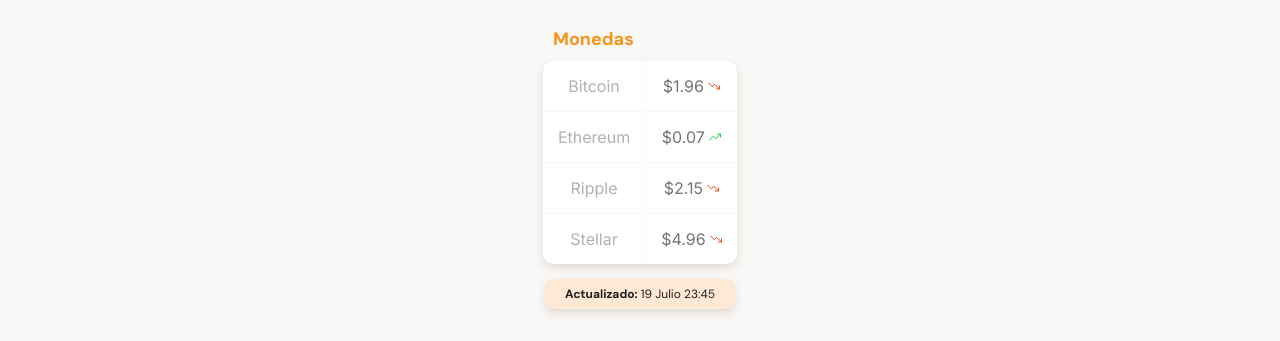
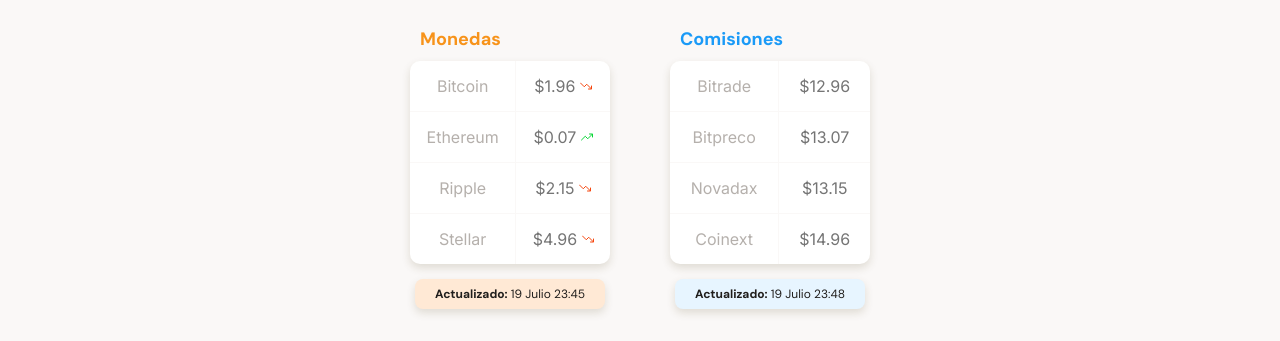
Before and after one commit to AlanKev117/mobile-first, a plain HTML site: page index.html in a window 1280 px wide. Shown: the part 739-1080 px from the top of the page. Drawn offline with Linux system fonts and the light colour scheme.

Commit message:
Finished project

```diff
--- a/index.html
+++ b/index.html
@@ -9,7 +9,9 @@
         href="https://fonts.googleapis.com/css2?family=DM+Sans:wght@400;500;700&family=Inter:wght@400;500;700&display=swap"
         rel="stylesheet">
     <link rel="stylesheet" href="styles/main.css">
-    <link rel="stylesheet" href="styles/table.css">
+    <link rel="stylesheet" href="styles/main-table.css">
+    <link rel="stylesheet" href="styles/commissions-table.css">
+    <link rel="stylesheet" href="styles/tablet.css" media="(min-width: 930px)">
 </head>
 
 <body>
@@ -30,6 +32,8 @@
                     Traemos información real de las casas de cambio y las monedas más importantes del mundo.
                 </p>
             </div>
+            <div class="main-exchange__tables">
+                <div class="table-wrapper">
                     <table class="main-exchange__table">
                         <thead>
                             <caption>Monedas</caption>
@@ -56,6 +60,36 @@
                     <div class="main-exchange__status">
                         <p><b>Actualizado:</b> 19 Julio 23:45</p>
                     </div>
+                </div>
+                <div class="table-wrapper">
+                    <table class="commissions__table">
+                        <thead>
+                            <caption>Comisiones</caption>
+                        </thead>
+                        <tbody>
+                            <tr>
+                                <td class="currency-name">Bitrade</td>
+                                <td class="currency-value">$12.96</td>
+                            </tr>
+                            <tr>
+                                <td class="currency-name">Bitpreco</td>
+                                <td class="currency-value">$13.07</td>
+                            </tr>
+                            <tr>
+                                <td class="currency-name">Novadax</td>
+                                <td class="currency-value">$13.15</td>
+                            </tr>
+                            <tr>
+                                <td class="currency-name">Coinext</td>
+                                <td class="currency-value">$14.96</td>
+                            </tr>
+                        </tbody>
+                    </table>
+                    <div class="commissions__status">
+                        <p><b>Actualizado:</b> 19 Julio 23:48</p>
+                    </div>
+                </div>
+
         </section>
         <section class="features">
             <span class="features__logo"></span>
--- /dev/null
+++ b/styles/commissions-table.css
@@ -0,0 +1,73 @@
+.commissions__table {
+    background-color: var(--just-white);
+    margin: 0 auto;
+    border-style: hidden;
+    border-collapse: collapse;
+
+    border-radius: 10px;
+    box-shadow: 0px 4px 8px rgba(89, 73, 30, 0.16);
+    font-family: "Inter", "sans-serif";
+    font-size: 1.6rem;
+    color: rgba(181, 176, 172, 1);
+}
+
+.commissions__table caption {
+    text-align: left;
+    margin-left: 10px;
+    margin-bottom: 10px;
+
+    color: var(--secondary-blue);
+    font-family: "DM Sans", "sans-serif";
+    font-size: 1.8rem;
+    font-weight: bold;
+}
+
+.commissions__table td {
+    padding: 15px;
+    border: 1px solid var(--off-white);
+}
+
+.commissions__table .currency-value {
+    color: rgba(117, 117, 117, 1)
+}
+
+.trend--rise {
+    display: inline-block;
+    width: 12px;
+    height: 12px;
+
+    background-image: url("../assets/icons/trending_up.svg");
+    background-size: cover;
+    background-position: center;
+    background-repeat: no-repeat;
+}
+
+.trend--fall {
+    display: inline-block;
+    width: 12px;
+    height: 12px;
+
+    background-image: url("../assets/icons/trending_down.svg");
+    background-size: cover;
+    background-position: center;
+    background-repeat: no-repeat;
+}
+
+.commissions__status {
+    width: 190px;
+    height: 30px;
+    margin: 0 auto;
+    margin-top: 15px;
+    padding: 8px;
+
+    background-color: var(--soft-blue);
+    border-radius: 8px;
+    box-shadow: 0px 4px 8px rgba(89, 73, 30, 0.16);
+}
+
+.commissions__status p {
+    font-size: 1.2rem;
+    font-weight: 300;
+    line-height: 1.5rem;
+    color: var(--warm-black);
+}
--- a/styles/table.css
+++ b/styles/main-table.css
@@ -52,3 +52,22 @@
     background-position: center;
     background-repeat: no-repeat;
 }
+
+.main-exchange__status {
+    width: 190px;
+    height: 30px;
+    margin: 0 auto;
+    margin-top: 15px;
+    padding: 8px;
+
+    background-color: var(--soft-orange);
+    border-radius: 8px;
+    box-shadow: 0px 4px 8px rgba(89, 73, 30, 0.16);
+}
+
+.main-exchange__status p {
+    font-size: 1.2rem;
+    font-weight: 300;
+    line-height: 1.5rem;
+    color: var(--warm-black);
+}
--- a/styles/main.css
+++ b/styles/main.css
@@ -150,23 +150,28 @@ main {
     color: #757575;
 }
 
-.main-exchange__status {
-    width: 190px;
-    height: 30px;
-    margin: 0 auto;
-    margin-top: 15px;
-    padding: 8px;
-
-    background-color: var(--soft-orange);
-    border-radius: 8px;
-    box-shadow: 0px 4px 8px rgba(89, 73, 30, 0.16);
+.main-exchange__tables {
+    display: flex;
+    height: 320px;
+    overflow-x: auto;
+    overscroll-behavior-x: contain;
+    scroll-snap-type: x proximity;
 }
 
-.main-exchange__status p {
-    font-size: 1.2rem;
-    font-weight: 300;
-    line-height: 1.5rem;
-    color: var(--warm-black);
+.table-wrapper table {
+    scroll-snap-align: center;
+    width: 200px;
+}
+
+.table-wrapper {
+    margin: 0 30px;
+}
+.table-wrapper:first-of-type {
+    padding-left: calc(50%);
+}
+
+.table-wrapper:last-of-type {
+    padding-right: calc(50%);
 }
 
 .features {
@@ -219,8 +224,7 @@ main {
     display: flex;
     flex-flow: column;
     align-content: space-between;
-    width: 100%;
-    max-width: 480px;
+    max-width: 420px;
     height: auto;
     padding: 15px;
 
--- /dev/null
+++ b/styles/tablet.css
@@ -0,0 +1,29 @@
+.features__cards {
+    display: flex;
+    flex-wrap: wrap;
+}
+
+.plans__cards {
+    justify-content: center;
+}
+
+.wrapper:last-of-type {
+    padding-right: 0;
+}
+
+.wrapper:first-of-type {
+    padding-left: 0;
+}
+
+
+.main-exchange__tables {
+    justify-content: center;
+}
+
+.table-wrapper:last-of-type {
+    padding-right: 0;
+}
+
+.table-wrapper:first-of-type {
+    padding-left: 0;
+}
```
Lines whose indentation alone changed are shown as unchanged.
